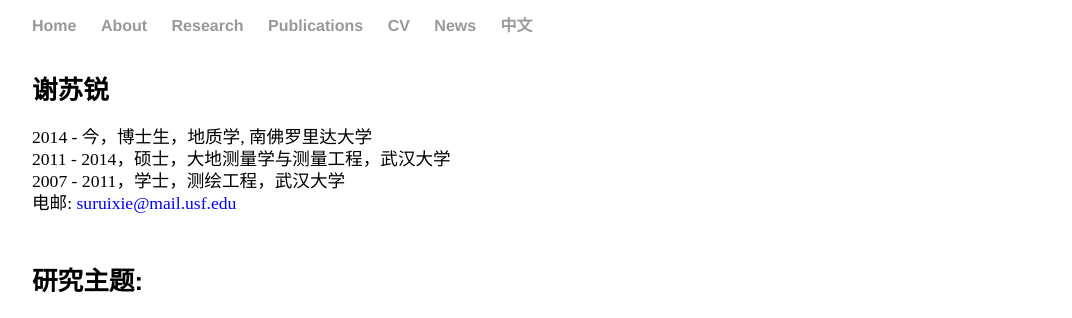
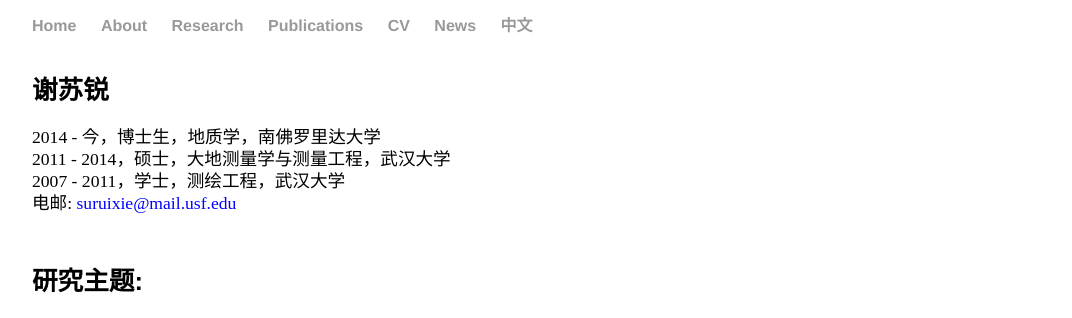
Before and after one commit to suruixie/suruixie.github.io, a Jekyll site: the page built from Chinese/index.html, in a window 1280 px wide. Shown: the top 318 px of the page, without its empty margins (96-1168 px from the left). Built offline with Jekyll 4.4.1, drawn with Linux system fonts in a browser that asks for light colours; a style sheet for code colours, icons or effects is not loaded.

Commit message:
Update index.html

```diff
--- a/Chinese/index.html
+++ b/Chinese/index.html
@@ -7,7 +7,7 @@ title: 苏锐的中文页面
     <div class="Chinese">
         <div class="sideText">
 	    <h4 style="margin-bottom:0.1em;">谢苏锐</h4>
-            <p style="line-height: 125%;">2014 - 今，博士生，地质学, 南佛罗里达大学<br>
+            <p style="line-height: 125%;">2014 - 今，博士生，地质学，南佛罗里达大学<br>
             2011 - 2014，硕士，大地测量学与测量工程，武汉大学<br>
             2007 - 2011，学士，测绘工程，武汉大学<br>
             电邮:
```
